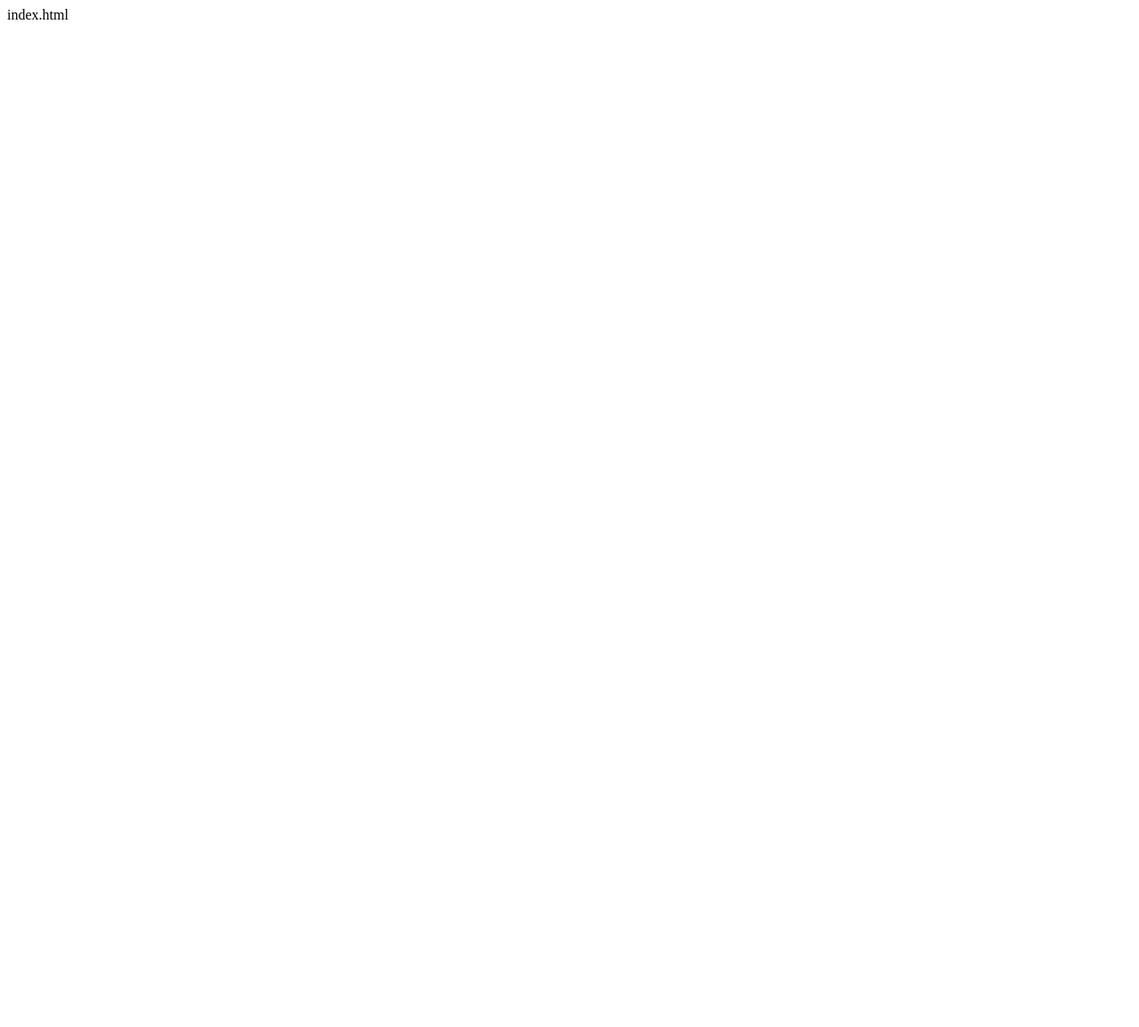
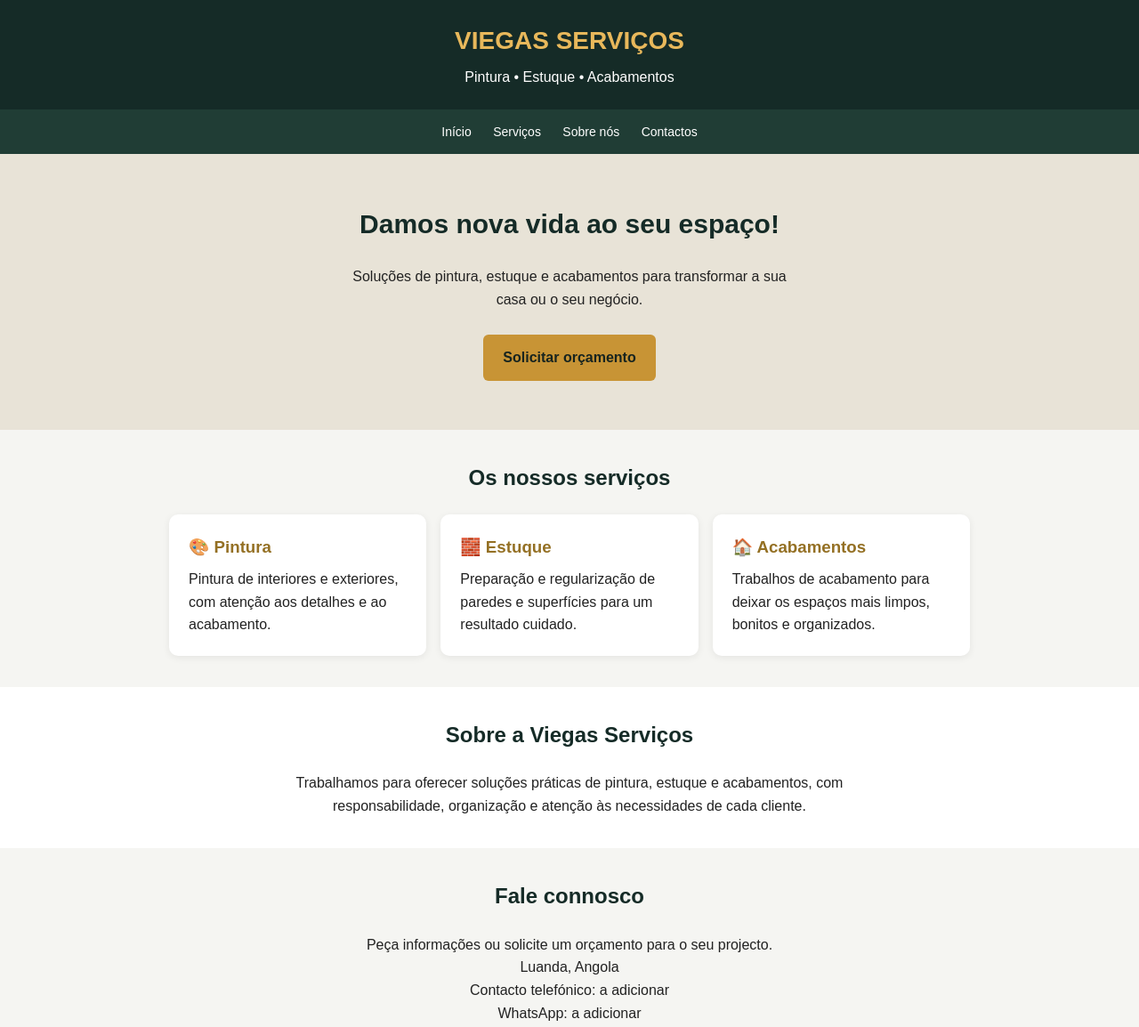
Before and after one commit to Viegas-costa/Viegas-Servi-os-, a plain HTML site: page index.html in a window 1280 px wide. Shown: the top 1154 px of the page at 89% size. Before the commit the page ends 800 px from the top, so only its background shows below. Drawn offline with Linux system fonts and the light colour scheme.

Commit message:
Add initial HTML structure for Viegas Serviços

```diff
--- a/index.html
+++ b/index.html
@@ -1 +1,152 @@
-index.html
+
+<!DOCTYPE html>
+<html lang="pt">
+<head>
+  <meta charset="UTF-8">
+  <meta name="viewport" content="width=device-width, initial-scale=1.0">
+  <meta name="description" content="Viegas Serviços: pintura, estuque e acabamentos em Luanda, Angola.">
+  <title>Viegas Serviços | Pintura e Acabamentos</title>
+  <style>
+    * { box-sizing: border-box; margin: 0; padding: 0; }
+    body {
+      font-family: Arial, sans-serif;
+      background: #f5f5f2;
+      color: #222;
+      line-height: 1.6;
+    }
+    header {
+      background: #152b27;
+      color: white;
+      padding: 24px 18px;
+      text-align: center;
+    }
+    header h1 { color: #e8b85b; font-size: 28px; }
+    header p { margin-top: 5px; }
+    nav {
+      background: #203d35;
+      padding: 12px;
+      text-align: center;
+    }
+    nav a {
+      color: white;
+      text-decoration: none;
+      margin: 0 10px;
+      font-size: 14px;
+    }
+    .hero {
+      padding: 55px 22px;
+      text-align: center;
+      background: #e8e3d7;
+    }
+    .hero h2 { font-size: 30px; color: #152b27; }
+    .hero p { margin: 15px auto; max-width: 520px; }
+    .button {
+      display: inline-block;
+      background: #c89435;
+      color: #17241f;
+      padding: 13px 22px;
+      border-radius: 6px;
+      text-decoration: none;
+      font-weight: bold;
+      margin-top: 12px;
+    }
+    section { padding: 35px 20px; }
+    section h2 {
+      text-align: center;
+      color: #152b27;
+      margin-bottom: 22px;
+    }
+    .services {
+      display: grid;
+      grid-template-columns: repeat(auto-fit, minmax(220px, 1fr));
+      gap: 16px;
+      max-width: 900px;
+      margin: auto;
+    }
+    .card {
+      background: white;
+      padding: 22px;
+      border-radius: 10px;
+      box-shadow: 0 2px 8px #00000012;
+    }
+    .card h3 { color: #947024; margin-bottom: 8px; }
+    .about {
+      background: white;
+      text-align: center;
+    }
+    .about p { max-width: 650px; margin: auto; }
+    .contact { text-align: center; }
+    footer {
+      background: #152b27;
+      color: white;
+      text-align: center;
+      padding: 20px;
+      font-size: 14px;
+    }
+  </style>
+</head>
+<body>
+  <header>
+    <h1>VIEGAS SERVIÇOS</h1>
+    <p>Pintura • Estuque • Acabamentos</p>
+  </header>
+
+  <nav>
+    <a href="#inicio">Início</a>
+    <a href="#servicos">Serviços</a>
+    <a href="#sobre">Sobre nós</a>
+    <a href="#contactos">Contactos</a>
+  </nav>
+
+  <main>
+    <section class="hero" id="inicio">
+      <h2>Damos nova vida ao seu espaço!</h2>
+      <p>
+        Soluções de pintura, estuque e acabamentos
+        para transformar a sua casa ou o seu negócio.
+      </p>
+      <a class="button" href="#contactos">Solicitar orçamento</a>
+    </section>
+
+    <section id="servicos">
+      <h2>Os nossos serviços</h2>
+      <div class="services">
+        <article class="card">
+          <h3>🎨 Pintura</h3>
+          <p>Pintura de interiores e exteriores, com atenção aos detalhes e ao acabamento.</p>
+        </article>
+        <article class="card">
+          <h3>🧱 Estuque</h3>
+          <p>Preparação e regularização de paredes e superfícies para um resultado cuidado.</p>
+        </article>
+        <article class="card">
+          <h3>🏠 Acabamentos</h3>
+          <p>Trabalhos de acabamento para deixar os espaços mais limpos, bonitos e organizados.</p>
+        </article>
+      </div>
+    </section>
+
+    <section class="about" id="sobre">
+      <h2>Sobre a Viegas Serviços</h2>
+      <p>
+        Trabalhamos para oferecer soluções práticas de pintura,
+        estuque e acabamentos, com responsabilidade, organização
+        e atenção às necessidades de cada cliente.
+      </p>
+    </section>
+
+    <section class="contact" id="contactos">
+      <h2>Fale connosco</h2>
+      <p>Peça informações ou solicite um orçamento para o seu projecto.</p>
+      <p>Luanda, Angola</p>
+      <p>Contacto telefónico: a adicionar</p>
+      <p>WhatsApp: a adicionar</p>
+    </section>
+  </main>
+
+  <footer>
+    <p>© 2026 Viegas Serviços. Todos os direitos reservados.</p>
+    <p>Pintura, estuque e acabamentos.</p>
+  </footer>
+</body>
+</html>
```
